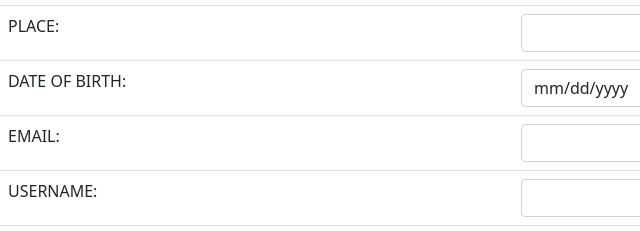
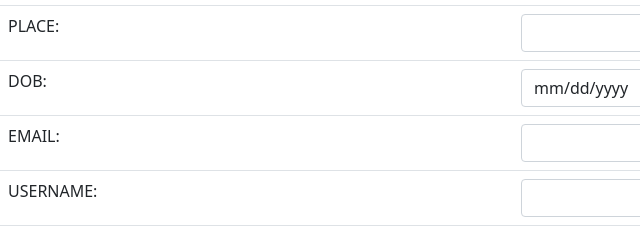
Before and after one commit to Sharon-Jerald/my_project, a plain HTML site: page employee.html in a window 1280 px wide. Shown: the part 269-500 px from the top of the page, 0-640 px from the left. Drawn offline with nearby package versions, Linux system fonts and the light colour scheme.

Commit message:
DOB change

```diff
--- a/employee.html
+++ b/employee.html
@@ -33,7 +33,7 @@
             <td><input class="form-control" type="text"></td>
         </tr>
         <tr>
-            <td>DATE OF BIRTH:</td>
+            <td>DOB:</td>
             <td><input class="form-control" type="date"></td>
         </tr>
         <tr>
```
